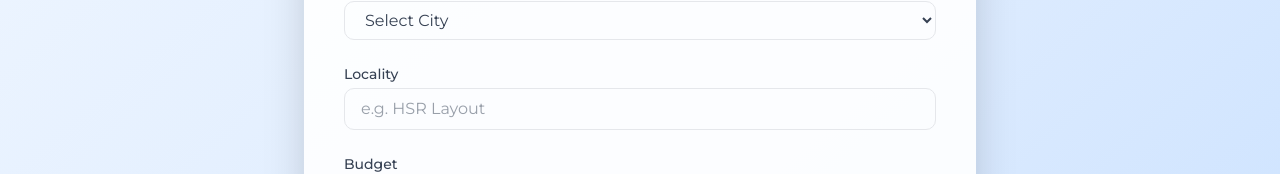
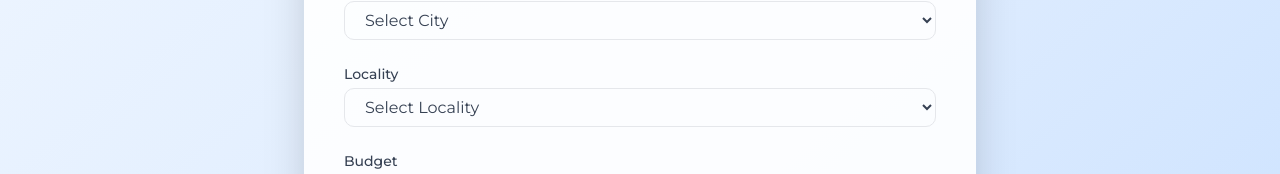
Before and after one commit to HarshGarg1290/Homiee, a Next.js app: page /flatmates in a window 1280 px wide. Shown: the part 203-377 px from the top of the page. Built offline with nearby package versions, Linux system fonts and the light colour scheme.

Commit message:
locality dropdown

```diff
--- a/src/pages/flatmates.js
+++ b/src/pages/flatmates.js
@@ -36,6 +36,12 @@ const guestHost = [
 ];
 const genders = [
   "Male", "Female"
+];
+const localities = [
+  "North Delhi", "Central Delhi", "East Delhi", "South Delhi",
+  "DLF4", "DLF 2", "DLF 5", "DLF 3", "Sector 18", "Sector 50", "Sector 48", "Sector 43", "Sector 55/56", "Sushant Lok", "Udyog Vihar", "Golf Course Extension",
+  "Kormangla", "HSR Layout", "Haralur", "Marathalli", "Whitefield", "Electronic city",
+  "Andheri W", "Marine/Colaba", "Borivali/Kandivali/Malad", "Lower Parel/Worli/Parel", "Vile Parle", "Bandra", "Andheri E", "Goregon"
 ];
 
 export default function FlatmateForm() {
@@ -94,15 +100,20 @@ export default function FlatmateForm() {
 						<label className="block text-sm font-medium text-gray-700 mb-1">
 							Locality
 						</label>
-						<input
-							type="text"
+						<select
 							name="Locality"
 							value={form.Locality}
 							onChange={handleChange}
-							placeholder="e.g. HSR Layout"
 							required
 							className="w-full border text-gray-700 border-gray-200 rounded-lg px-4 py-2 focus:outline-none focus:ring-2 focus:ring-blue-400"
-						/>
+						>
+							<option value="">Select Locality</option>
+							{localities.map((loc) => (
+								<option key={loc} value={loc}>
+									{loc}
+								</option>
+							))}
+						</select>
 					</div>
 					{/* Budget */}
 					<div>
```
